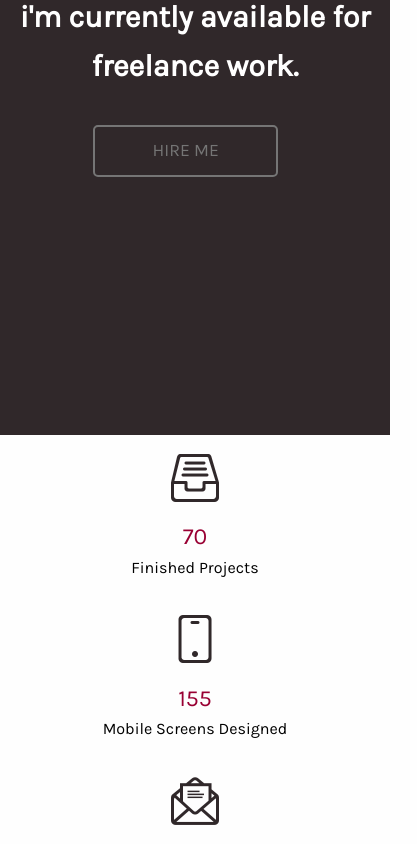
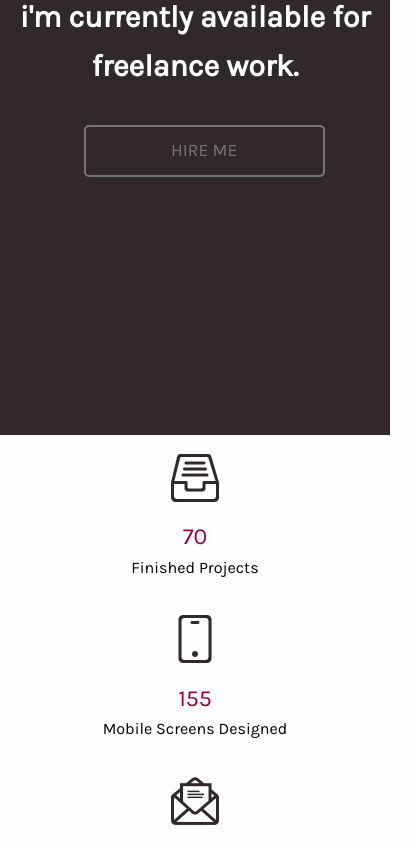
Before and after one commit to meshnesh/mellow-consultant, a plain HTML site: page index.html in a window 390 px wide. Shown: the part 2120-2964 px from the top of the page, 417 px wide, since content can reach past the window. Drawn offline with Linux system fonts and the light colour scheme.

Commit message:
fixed the button responsiveness

```diff
--- a/css/app.css
+++ b/css/app.css
@@ -608,7 +608,7 @@ footer {
         border: 2.5px solid #757575;
         background: transparent;
         margin-top: 5%;
-        width: 50%;
+        width: 65%;
         font-size: 1.1em;
         font-weight: 200;
         text-transform: uppercase;
--- a/index.html
+++ b/index.html
@@ -174,7 +174,7 @@
     <!--    services i offer end-->
     <!--    HIRE ME-->
     <div class="column row brown">
-        <p class="hire">i'm currently available for freelance work.</p> <a href="#" class="button hiring">hire me</a> </div>
+        <p class="hire">i'm currently available for freelance work.</p> <a href="#contact" class="button hiring">hire me</a> </div>
     <!--    END OF HIRING-->
     <div class="row">
         <div class="row">
```
